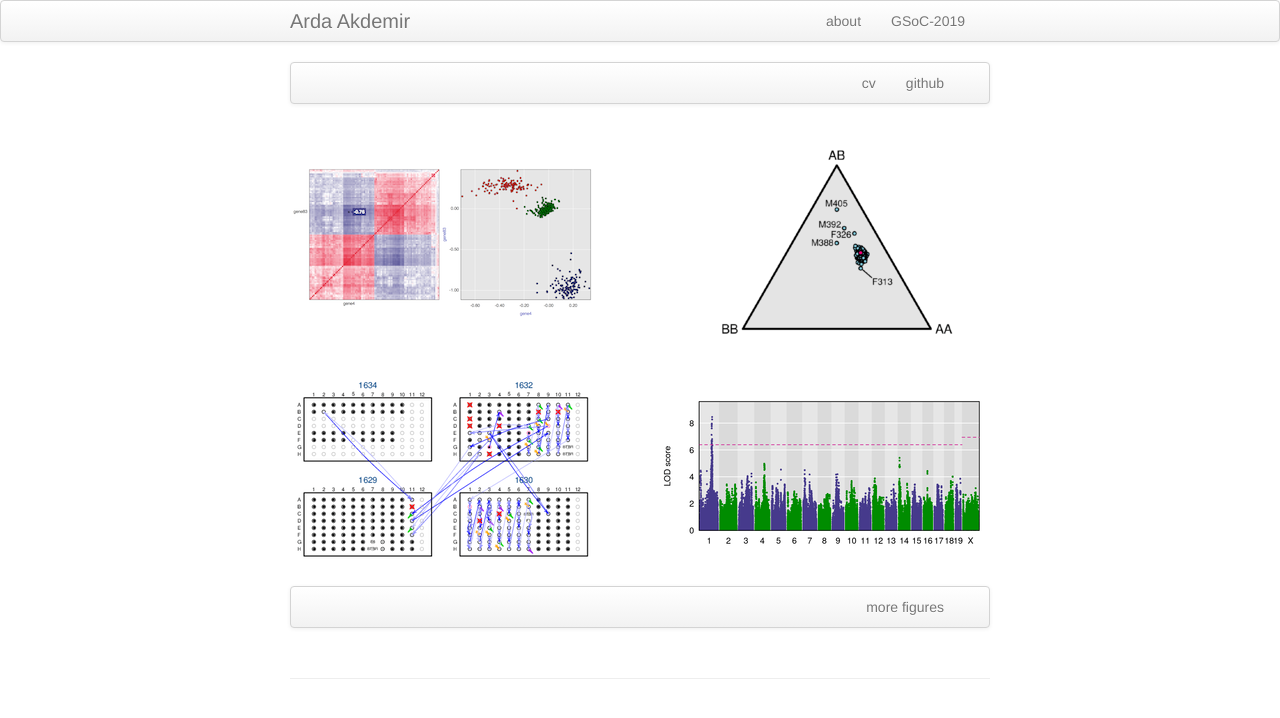
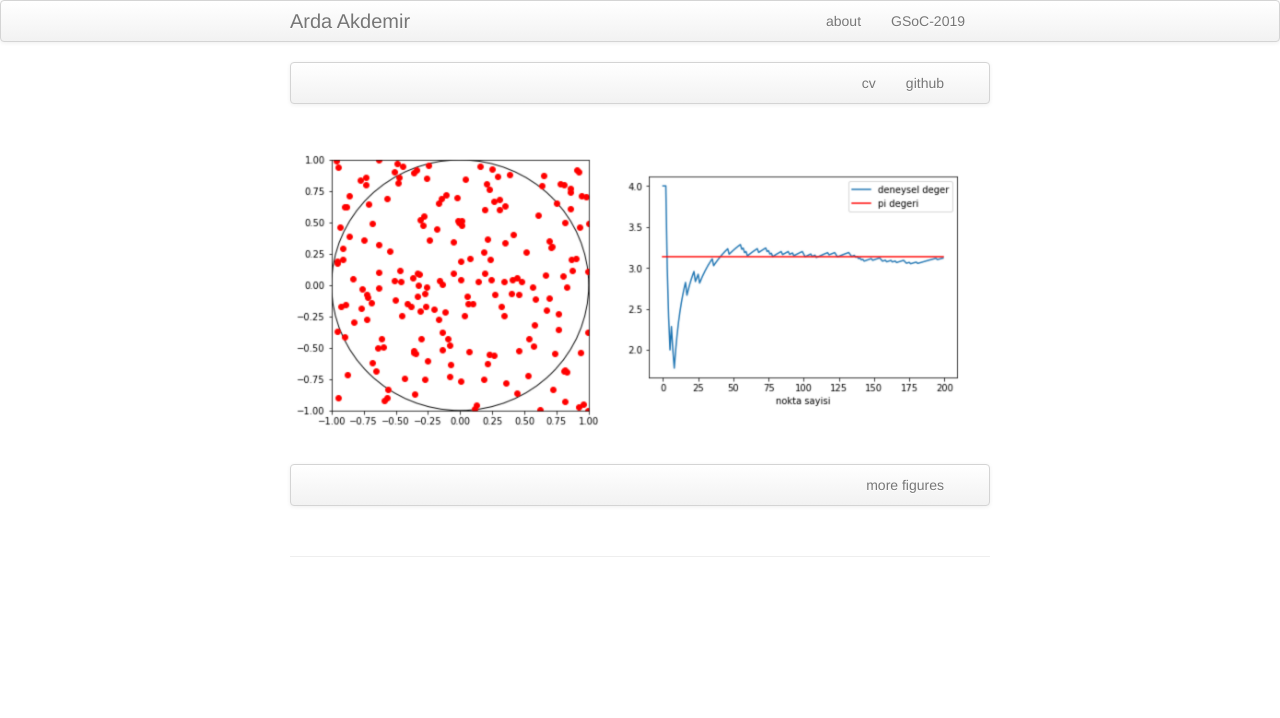
Before and after one commit to ardakdemir/ardakdemir.github.io, a Jekyll site: the page built from index.md, in a window 1280 px wide. Shown: the top 718 px of the page. Built offline with Jekyll 4.4.1, drawn with Linux system fonts in a browser that asks for light colours.

Commit message:
updates 21may

```diff
--- a/index.md
+++ b/index.md
@@ -17,26 +17,13 @@ keywords: Machine Learning, Deep Learning, NLP, De-novo Genome Assembly
 <table class="wide">
 <tr>
   <td class="left">
-    <a href="pages/publpics/iplotCorr.html">
-        <img src="assets/publpics/iplotCorr.png" alt="R/qtlcharts example" title="R/qtlcharts example"/>
+    <a href="pages/publpics/mc.html">
+        <img src="assets/publpics/mc.png" alt="Simulating Markov Chains" title="Simulating Markov Chains"/>
     </a>
   </td>
   <td class="right">
     <a href="pages/publpics/mppdiag_fig4.html">
-        <img src="assets/publpics/mppdiag_fig4.png" alt="Broman et
-        al. (2019) Fig 4" title="Broman et al. (2019) Fig 4"/>
-    </a>
-  </td>
-</tr>
-<tr>
-  <td class="left">
-    <a href="pages/publpics/samplemixups_fig7.html">
-        <img src="assets/publpics/samplemixups_fig7.png" alt="Broman et al. (2015) Fig 7" title="Broman et al. (2015) Fig 7"/>
-    </a>
-  </td>
-  <td class="right">
-    <a href="pages/publpics/rqtl2_fig1.html">
-        <img src="assets/publpics/rqtl2_fig1c.png" alt="Broman et al. (2019) Fig 1c" title="Broman et al. (2019) Fig 1c"/>
+        <img src="assets/publpics/simul_pi.png" alt="Islak et al." title="Islak et al. (2019)"/>
     </a>
   </td>
 </tr>
```
Also changed, not shown: morefigs.md (+2 -2 lines), pages/pubs.md (+1 -4 lines), assets/bigpublpics/int_calc.png (added), assets/bigpublpics/mc.png (added), assets/bigpublpics/mc_integ.png (added), assets/bigpublpics/simul_pi.png (added), assets/publpics/int_calc.png (added), assets/publpics/mc.png (added), assets/publpics/mc_integ.png (added), assets/publpics/simul_pi.png (added).
